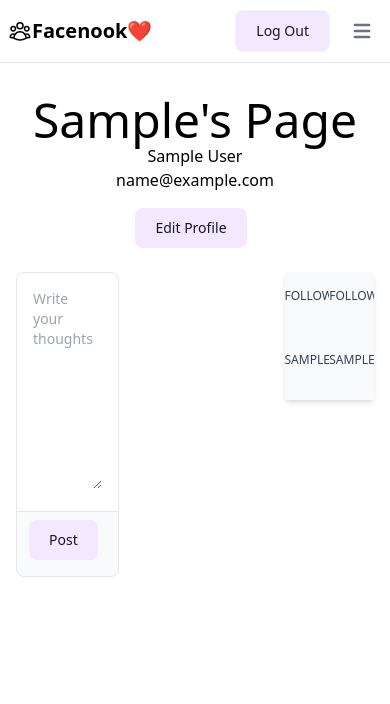
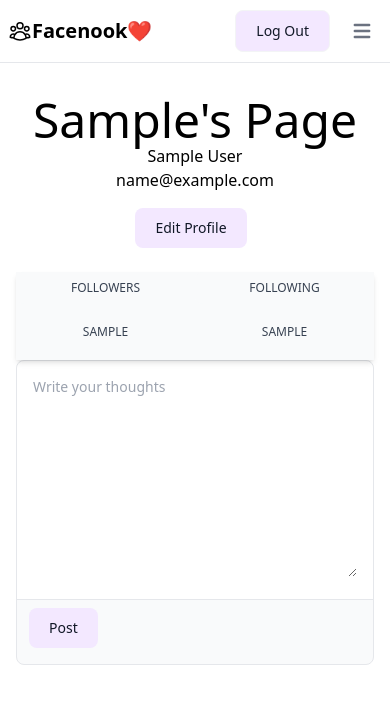
Before and after one commit to escheive/Facenook, a Django app: page /view_profile/1/ in a window 390 px wide. Shown: the top 704 px of the page. Run offline with Django 4.2, Linux system fonts and the light colour scheme; the visitor is signed in with stand-in values (Sample User, id 1); data comes from the database, SQL or seed files in the repository; data that the repository does not hold is empty; some libraries are stand-ins or nearby versions.

Commit message:
made it look better on mobile

```diff
--- a/main_app/templates/base.html
+++ b/main_app/templates/base.html
@@ -12,7 +12,7 @@
         <script src="https://cdnjs.cloudflare.com/ajax/libs/flowbite/1.6.1/flowbite.js"></script>
         <title>Facenook</title>
     </head>
-  <body>
+  <body class="container mx-auto ">
     <header class="mb-10 pb-6">
       <nav class="bg-white px-2 sm:px-4 py-2.5 dark:bg-gray-900 fixed w-full z-20 top-0 left-0 border-b border-gray-200 dark:border-gray-600">
         <div class="container flex flex-wrap items-center justify-between mx-auto">
@@ -41,7 +41,7 @@
           <ul class="flex flex-col p-4 mt-4 border border-gray-100 rounded-lg bg-gray-50 md:flex-row md:space-x-8 md:mt-0 md:text-sm md:font-medium md:border-0 md:bg-white dark:bg-gray-800 md:dark:bg-gray-900 dark:border-gray-700">
             {% if user.is_authenticated %}
             <li>
-              <a href="/explore" class="block py-2 pl-3 pr-4 text-gray-700 bg-gray-700 rounded md:bg-transparent md:text-gray-700 md:p-0 dark:text-white">Explore</a>
+              <a href="/explore" class="block py-2 pl-3 pr-4 text-gray-700 rounded hover:bg-gray-100 md:hover:bg-transparent md:hover:text-gray-700 md:p-0 md:dark:hover:text-white dark:text-gray-400 dark:hover:bg-gray-700 dark:hover:text-white md:dark:hover:bg-transparent dark:border-gray-700">Explore</a>
             </li>
             <li>
               <a href="/about" class="block py-2 pl-3 pr-4 text-gray-700 rounded hover:bg-gray-100 md:hover:bg-transparent md:hover:text-gray-700 md:p-0 md:dark:hover:text-white dark:text-gray-400 dark:hover:bg-gray-700 dark:hover:text-white md:dark:hover:bg-transparent dark:border-gray-700">About</a>
--- a/main_app/templates/view_profile.html
+++ b/main_app/templates/view_profile.html
@@ -3,7 +3,7 @@
 {% block content %}
 
 
-<div class="flex flex-col justify-center items-center mx-auto">
+<div class="flex flex-col items-center">
     <h1 class="text-5xl">{{ profile.user.username|capfirst }}'s Page</h1>
     <h2> {{ profile.user.first_name }} {{ profile.user.last_name }}</h2>
     <h2> {{ profile.user.email }}</h2>
@@ -29,7 +29,32 @@
 
 </div>
 
-<div class="py-4 grid gap-0 grid-cols-4 mx-auto">
+<div class="py-4 mx-auto flex-col items-center justify-center">
+
+    <div class="relative h-fit flex overflow-x-auto shadow-md sm:rounded-lg">
+        <div class="grid grid-cols-2 w-full bg-gray-50 table-auto sm:text-sm text-xs text-center text-gray-500 dark:text-gray-400">
+            <div class="text-gray-700 uppercase dark:bg-gray-700 dark:text-gray-400">
+                <p scope="col" class="bg-gray-50 text-xs py-2 rounded-l-lg space-y-3">
+                    Followers
+                </p>
+                <ul class="py-3">
+                    {% for follower in profile.followed_by.all %}
+                    <li class="group mx-auto rounded-lg py-2 space-y-3 hover:bg-gray-200 hover:ring-sky-500"><a href="{% url 'main_app:view_profile' follower.id %}" aria-current="true"> {{ follower }}</a></li>
+                    {% endfor %}
+                </ul>
+            </div>
+            <div class="text-gray-700 uppercase dark:bg-gray-700 dark:text-gray-400">
+                <p scope="col" class="bg-gray-50 py-2 rounded-l-lg space-y-3">
+                    Following
+                </p>
+                <ul class="py-3">
+                    {% for following in profile.follows.all %}
+                    <li class="group mx-auto py-2 rounded-lg space-y-3 hover:bg-gray-200 hover:ring-sky-500"><a href="{% url 'main_app:view_profile' following.id %}" aria-current="true"> {{ following }}</a></li>
+                    {% endfor %}
+                </ul>
+            </div>
+        </div>
+    </div>
 
     <form method="post" class="flex justify-center w-fit h-fit">
         {% csrf_token %}
@@ -63,11 +88,6 @@
 
                         <span><button class="bg-white hover:bg-gray-100 text-gray-800 font-semibold py-2 px-4 border border-gray-400 rounded shadow">❤️ {{ post.likes }}</button></span>
                     </div>
-                <div class="px-6 pt-4 pb-2 flex flex-row">
-                    <span class="w-fit inline-block bg-gray-200 rounded-full py-1 text-sm font-semibold text-gray-700 mr-1 px-1 mb-2">#photography</span>
-                    <span class="inline-block bg-gray-200 rounded-full px-1 py-1 text-sm font-semibold text-gray-700 mr-1 px-1 ml-1 mb-2">#travel</span>
-                    <span class="inline-block bg-gray-200 rounded-full px-3 py-1 text-sm font-semibold text-gray-700 mr-1 px-1 ml-1 mb-2">#winter</span>
-                </div>
             </a>
         </div>
         {% endfor %}
@@ -105,30 +125,6 @@
             </tbody>
         </table>
     </div> -->
-    <div class="relative h-fit flex overflow-x-auto shadow-md sm:rounded-lg">
-        <div class="grid grid-cols-2 w-full bg-gray-50 table-auto sm:text-sm text-xs text-center text-gray-500 dark:text-gray-400">
-            <div class="text-gray-700 uppercase dark:bg-gray-700 dark:text-gray-400">
-                <p scope="col" class="bg-gray-50 text-xs py-4 rounded-l-lg space-y-3">
-                    Followers
-                </p>
-                <ul class="py-3">
-                    {% for follower in profile.followed_by.all %}
-                    <li class="group mx-auto rounded-lg py-5 space-y-3 hover:bg-gray-200 hover:ring-sky-500"><a href="{% url 'main_app:view_profile' follower.id %}" aria-current="true"> {{ follower }}</a></li>
-                    {% endfor %}
-                </ul>
-            </div>
-            <div class="text-gray-700 uppercase dark:bg-gray-700 dark:text-gray-400">
-                <p scope="col" class="bg-gray-50 py-4 rounded-l-lg space-y-3">
-                    Following
-                </p>
-                <ul class="py-3">
-                    {% for following in profile.follows.all %}
-                    <li class="group mx-auto py-5 rounded-lg space-y-3 hover:bg-gray-200 hover:ring-sky-500"><a href="{% url 'main_app:view_profile' following.id %}" aria-current="true"> {{ following }}</a></li>
-                    {% endfor %}
-                </ul>
-            </div>
-        </div>
-    </div>
 </div>
 
 {% endblock %}
```
